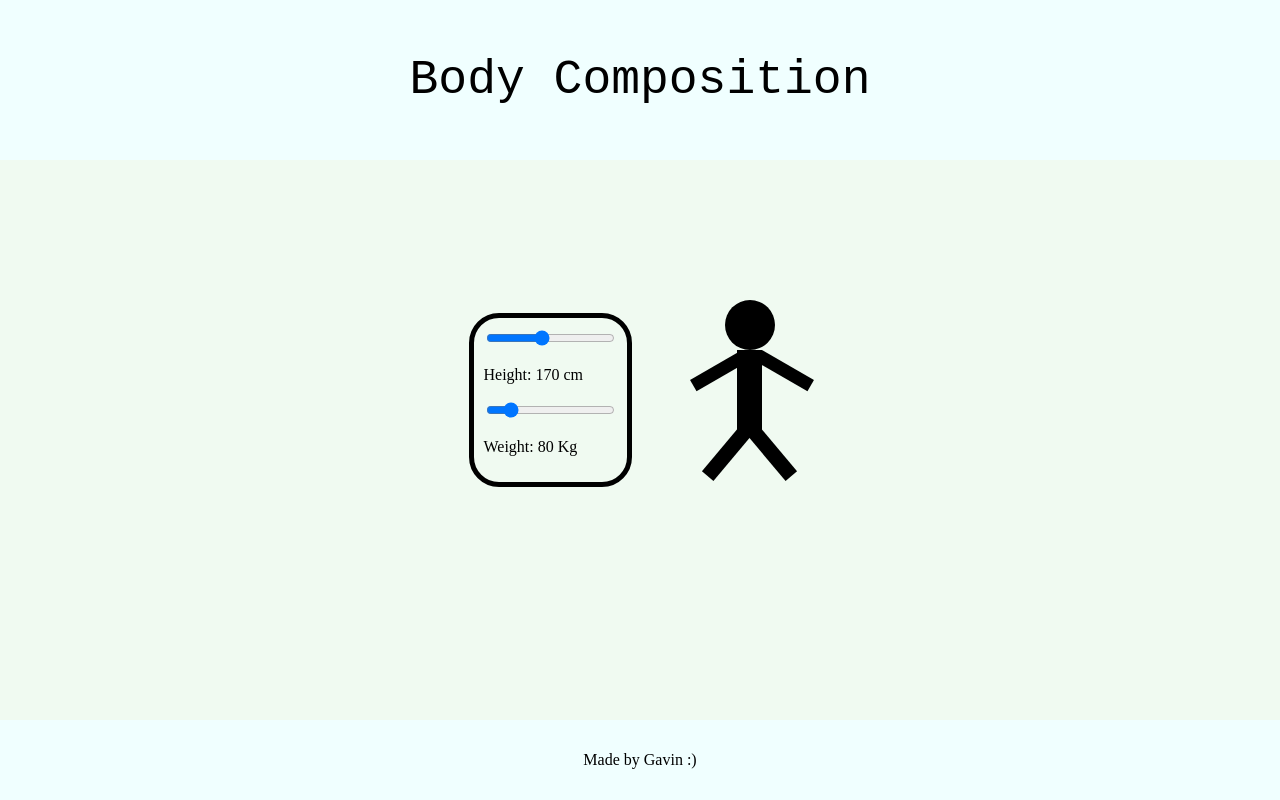
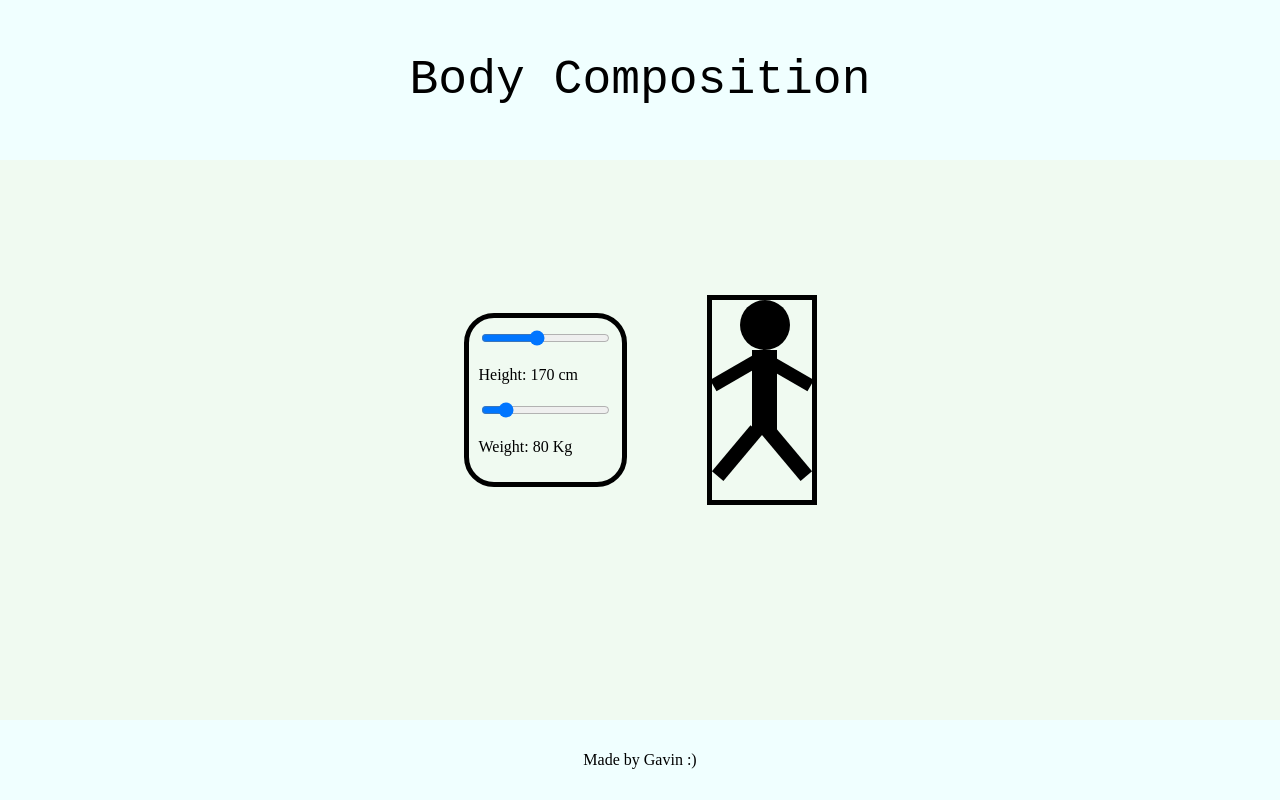
Before and after one commit to Gavinpiy/StickMan, a plain HTML site: page index.html in a window 1280 px wide. Drawn offline with Linux system fonts and the light colour scheme.

Commit message:
body bit

```diff
--- a/main.js
+++ b/main.js
@@ -20,6 +20,7 @@ let rightLeg = document.querySelector(".right-leg");
 let leftLeg = document.querySelector(".left-leg");
 let rightArm = document.querySelector(".right-arm");
 let leftArm = document.querySelector(".left-arm");
+let head = document.querySelector(".head");
 
 output.innerHTML = slider.value;
 slider.oninput = function () {
@@ -48,5 +49,5 @@ slider2.oninput = function () {
   output2.innerHTML = this.value;
   //slider2.value is the weight in kg
   body.style.width = slider2.value / 4 + "px";
-  body.style.left = slider2.value /  + "px";
+  body.style.left = 50 - slider2.value / 8 + "px";
 };
--- a/styles.css
+++ b/styles.css
@@ -25,6 +25,7 @@ body {
   height: 200px;
   position: relative;
   margin-left: 5rem;
+  border: solid black 5px;
 
 }
 
@@ -38,14 +39,14 @@ body {
   height: 50px;
   border-radius: 50%;
   top: 0;
-  left: 13px;
+  left: 28%;
 }
 
 .body {
   width: 25px;
   height: 85px;
   top: 50px;
-  left: 25px;
+  left: 40%;
 
 }
 .arm {
@@ -59,7 +60,7 @@ body {
 
 .left-arm {
   top: 50px;
-  right: 70px;
+  right: 50%;
   transform: rotate(-30deg);
   transform-origin: top right;
 }
@@ -73,14 +74,14 @@ body {
 
 .left-leg {
   top: 135px;
-  left: 40px;
+  left: 50%;
   transform: rotate(-230deg);
   transform-origin: top left;
 }
 
 .right-leg {
   top: 135px;
-  right: 65px;
+  right: 50%;
   transform: rotate(230deg);
   transform-origin: top right;
 }
```
